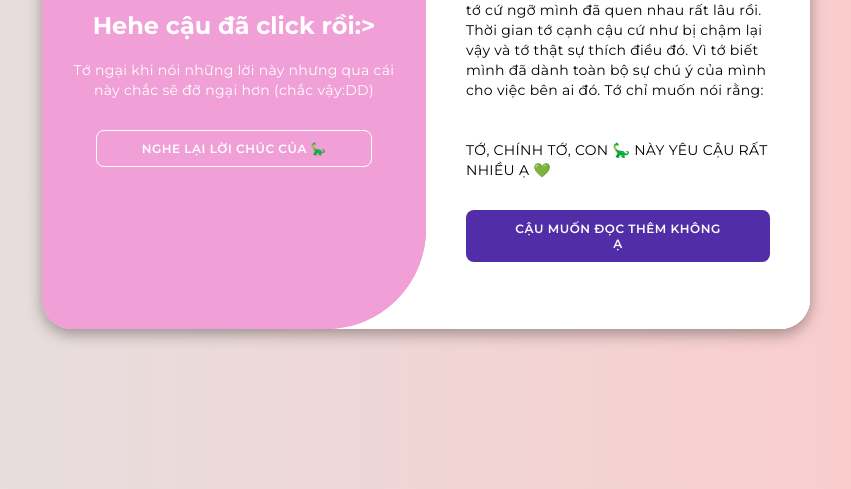
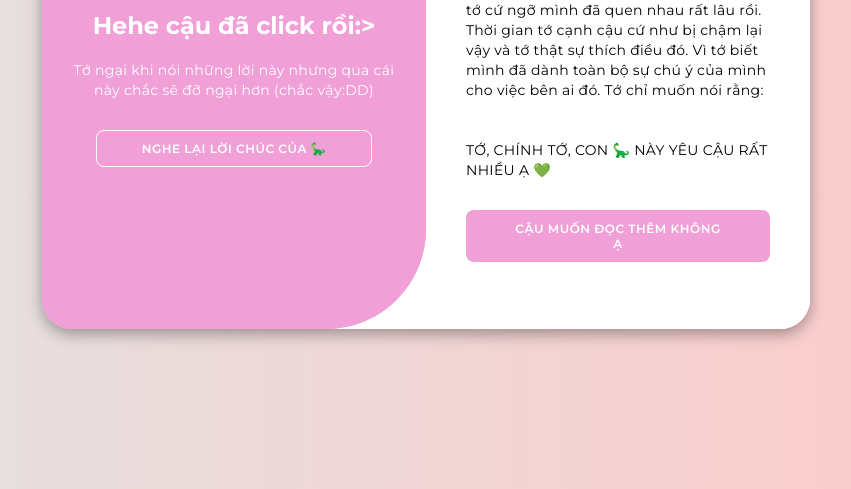
Before and after one commit to NghiaNguyen3004/giftforgf, a plain HTML site: page index.html in a window 1280 px wide. Both pictures are taken after a click on the button "CLICK ĐIIIII!". Shown: the part 311-800 px from the top of the page, without its empty margins (214-1065 px from the left). Drawn offline with Linux system fonts and the light colour scheme.

Commit message:
Update style.css

```diff
--- a/style.css
+++ b/style.css
@@ -47,7 +47,7 @@ body{
 }
 
 .container button{
-    background-color: #512da8;
+    background-color: #f1a0d7;
     color: #fff;
     font-size: 12px;
     padding: 10px 45px;
```
